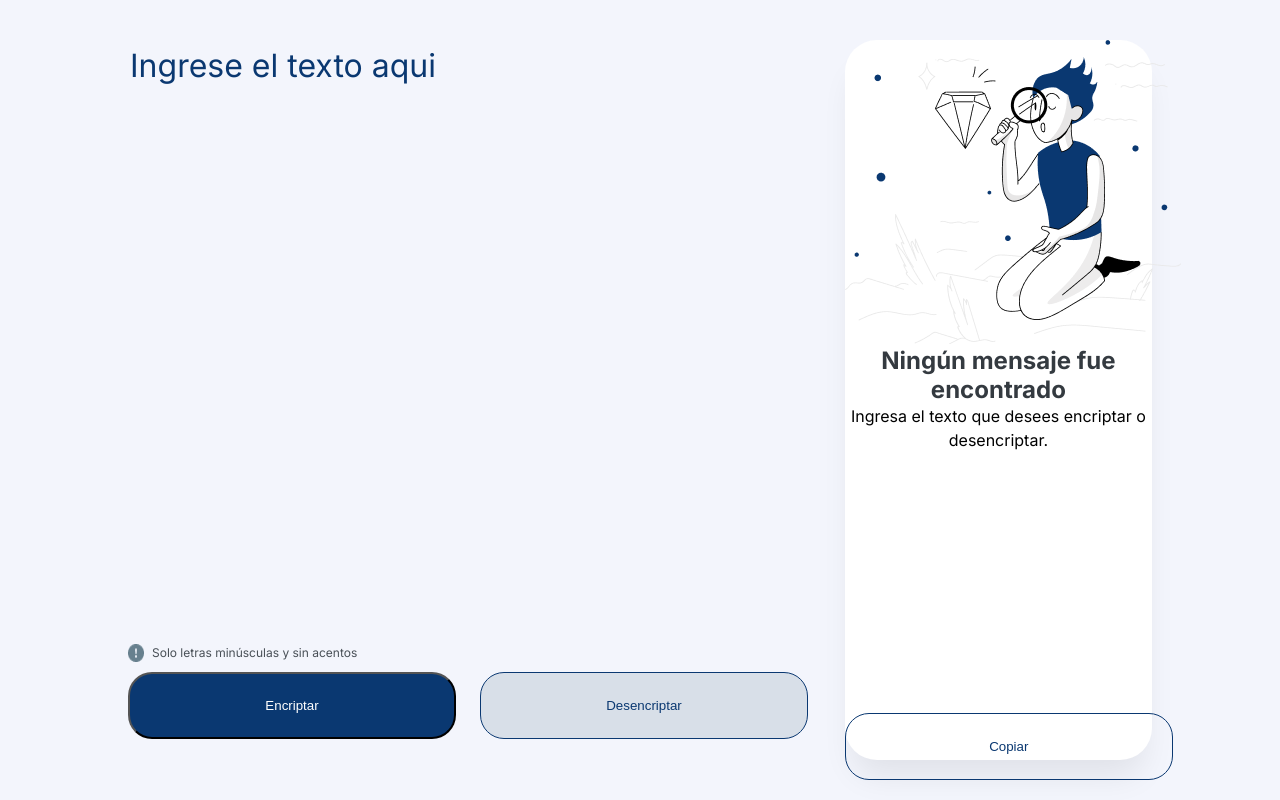
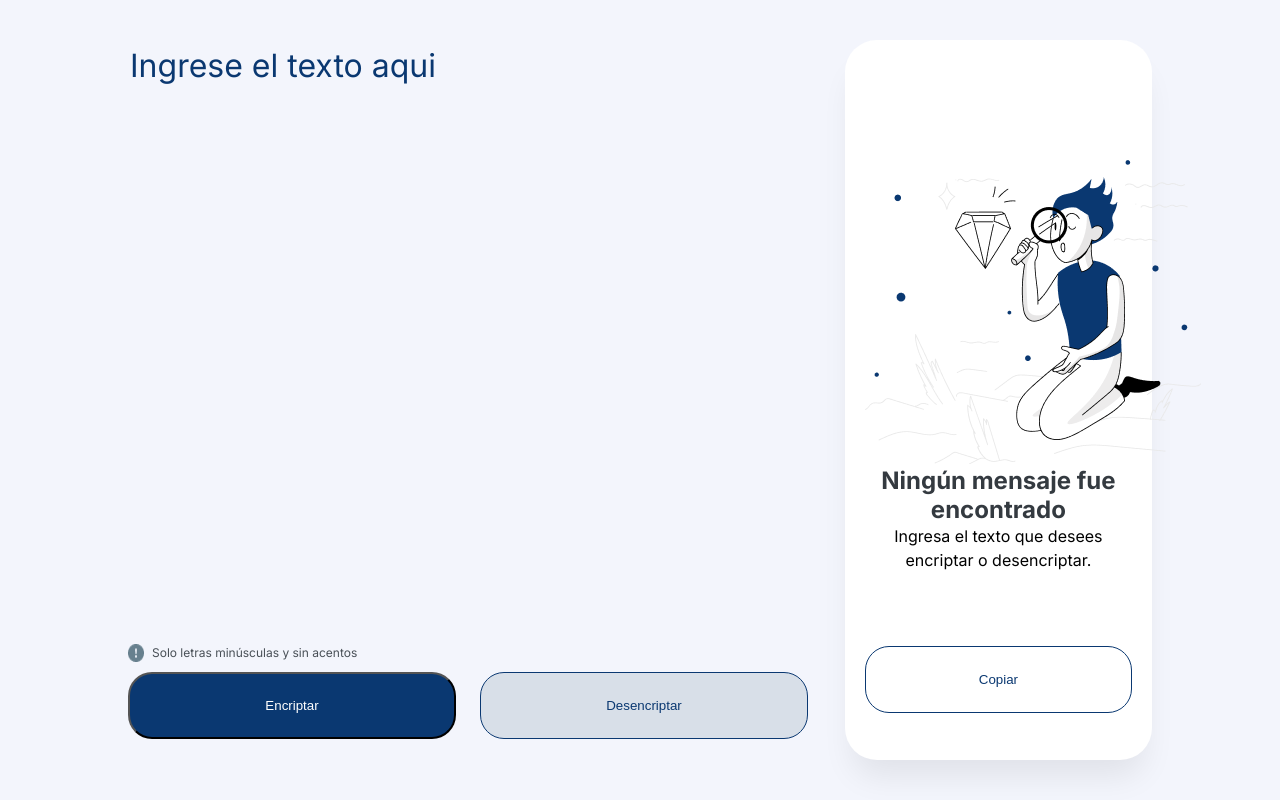
Before and after one commit to JuanLongines/encriptador_challenge, a plain HTML site: page docs/index.html in a window 1280 px wide. Drawn offline with Linux system fonts and the light colour scheme.

Commit message:
adjust styles

```diff
--- a/docs/css/styles.css
+++ b/docs/css/styles.css
@@ -93,10 +93,13 @@ textarea:focus::placeholder {
 .btn_copiar{
     border: 1px solid #0A3871;
     background: transparent;
-    /*margin:210px 0 0 0;*/
     color: #0A3871;
-    position: relative;
-    bottom: -261px;
+    position: absolute;
+    bottom: 47px;
+    left: 20px;
+    width: calc(100% - 40px);
+    text-align: center;
+    padding: 10px;
 }
 .mensajes_box{
     width: 30%;
@@ -107,15 +110,19 @@ textarea:focus::placeholder {
     box-shadow: 0px 24px 32px -8px #00000014;
     text-align: center;
     box-sizing: border-box;
+    position: relative;
 }
 .mensaje_encriptado{
     display: none;
-    font-weight: 400; font-size: 32px; line-height: 48px; color: #0A3871;
+    font-weight: 400; font-size: 32px; line-height: 48px;
     font-family: Inter;
+    margin: 20px;
+    color: #495057;
+    word-wrap: break-word;
 }
 
-.mensajes_box > img{
-    width: 336px;
+.mensajes_box > .aviso_vacio{
+    width: 100%;
     height: 304px;
     margin: 100px 0 30px 0;
     padding: 20px;
```
